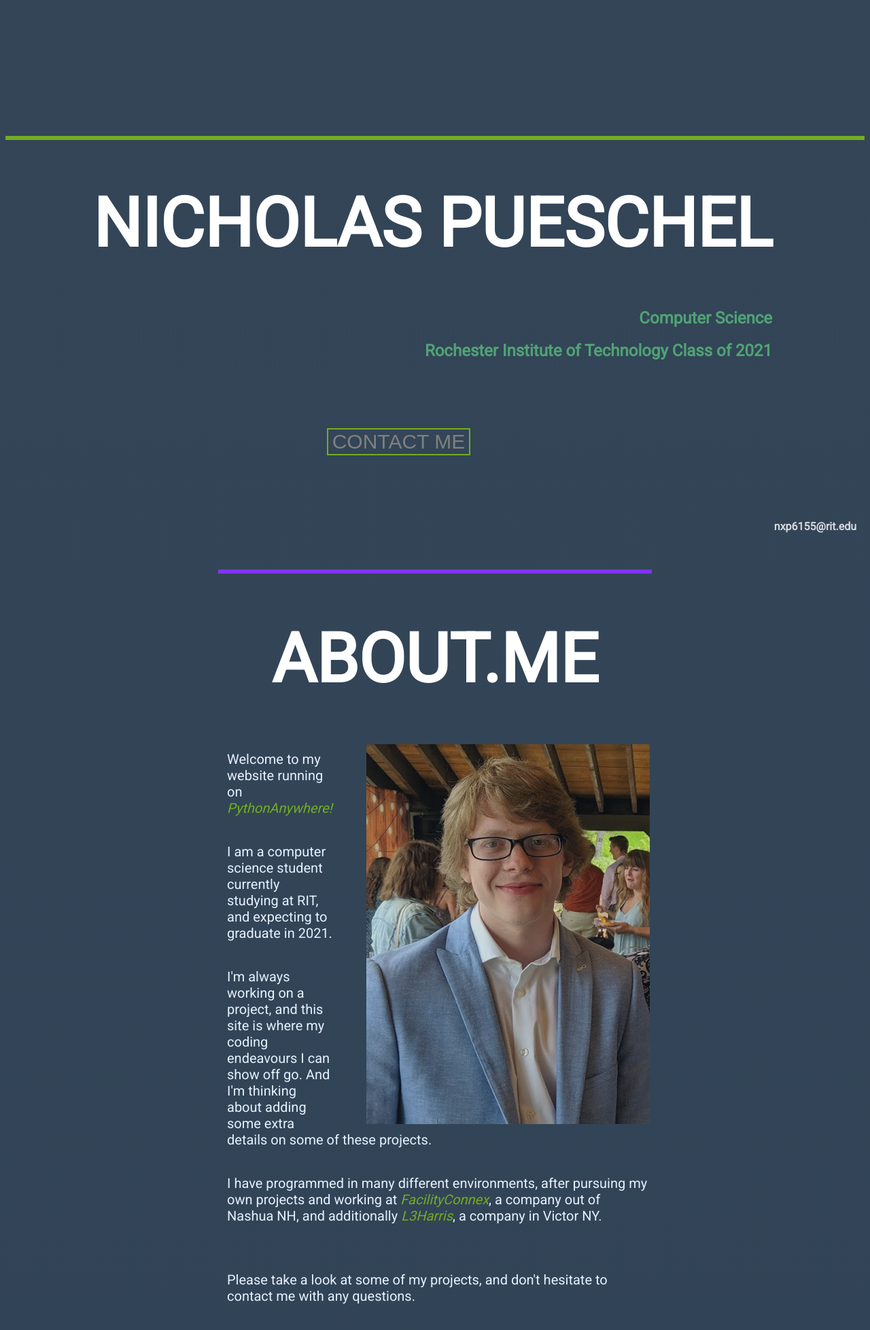
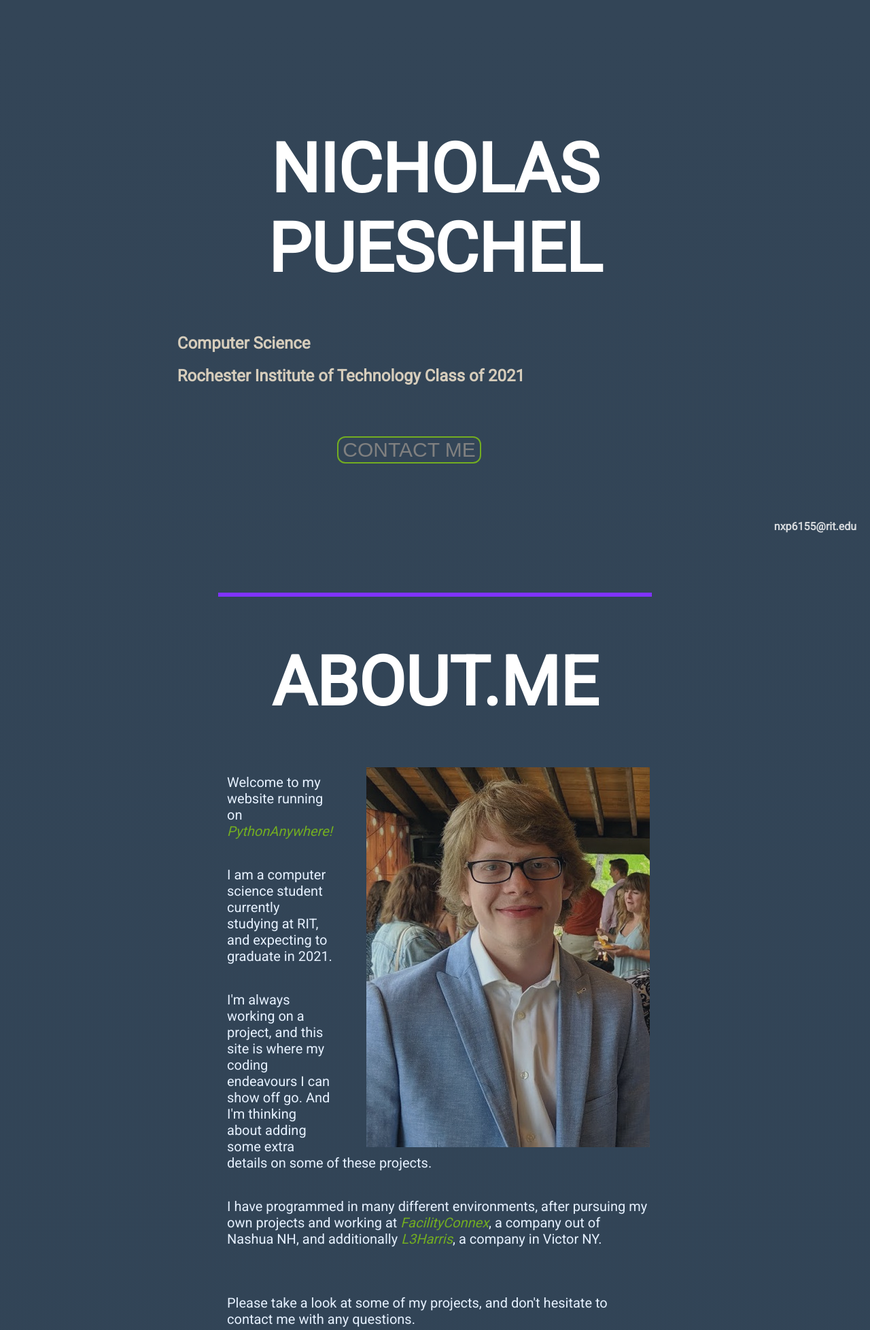
Before and after one commit to blockheads/NicholasPueschelWebApp, a Flask app: page / in a window 1280 px wide. Shown: the top 1957 px of the page at 68% size. Run offline with Flask 2, Linux system fonts and the light colour scheme.

Commit message:
resize bugs

```diff
--- a/static/css/home.css
+++ b/static/css/home.css
@@ -20,9 +20,8 @@ filter: progid:DXImageTransform.Microsoft.gradient( startColorstr='#334557', end
 
 div.container {
   position: relative;
-  margin-top: 200px;
-  margin-bottom: 50%;
-  border: 3px solid #73AD21;
+  margin-bottom: 15%;
+  margin-top:15%;
 }
 
 div.divider1{
@@ -34,19 +33,24 @@ div.divider1{
 
 div.containerAbout {
   position: relative;
-  margin-bottom: 20%;
+  margin-bottom: 10%;
+  scroll-margin-top: 100px;
+}
+
+div.containerAboutSecond {
+  position: relative;
+  margin-bottom: 50%;
   scroll-margin-top: 100px;
 }
 
 div.containerAboutEnd {
   position: relative;
-  margin-bottom: 10%;
+  margin-bottom: 20%;
   scroll-margin-top: 100px;
 }
 
 div.descriptor{
-  position: absolute;
-  margin-left: 10%;
+  position: relative;
   margin-bottom: 10%;
 }
 
@@ -70,10 +74,10 @@ img.me{
 }
 
 div.projectContainer{
-  width: 45%;
+  width: 450px;
   height: 250px;
   background: #334A57;
-  float:left;
+  float: left;
   margin: 10px;
 }
 
@@ -96,6 +100,13 @@ div.shiftCenter{
   position: relative;
   margin-left: 25%;
   margin-right: 25%;
+}
+
+
+div.shiftCenterTitle{
+  position: relative;
+  margin-left: 20%;
+  margin-right: 20%;
 }
 
 hr.about{
@@ -125,8 +136,9 @@ hr.contact{
   border: 2px solid #73AD21;
   color: grey;
   opacity:1;
+  border-radius: 12px;
   /* Permalink - use to edit and share this gradient: https://colorzilla.com/gradient-editor/#334557+0,0d3156+100 */
-background: #334557; /* Old browsers */
+  background: #334557; /* Old browsers */
 
 }
 
@@ -188,8 +200,8 @@ em{
 }
 
 h2{
-  color: #58bb7c;
-  text-align: right;
+  color: #ffefd5;
+  text-align: left;
   opacity: .8;
 }
 
@@ -211,6 +223,7 @@ ul.languages{
   display: table-cell;
   vertical-align: bottom;
   float:bottom;
+
 }
 
 li.language{
--- a/templates/home.html
+++ b/templates/home.html
@@ -27,7 +27,7 @@
 
 
     <div class="container">
-        <div class="descriptor">
+        <div class="shiftCenterTitle">
             <h1>
             NICHOLAS PUESCHEL
             </h1>
@@ -83,7 +83,7 @@
 
     <hr class="projects">
 
-    <div class="containerAbout" id="projects">
+    <div class="containerAboutSecond" id="projects">
         <div class ="shiftCenter">
             <h1 class="description1">
                 PROJECT.ZONE
@@ -99,7 +99,7 @@
                             Screeps
                         </h2>
                         <p>
-                            As per there website '
+                            As per their website '
                                 It's an open-source game for programmers, wherein the core mechanic is programming
                                 your units' AI. You control your colony by writing JavaScript.'
 
```
